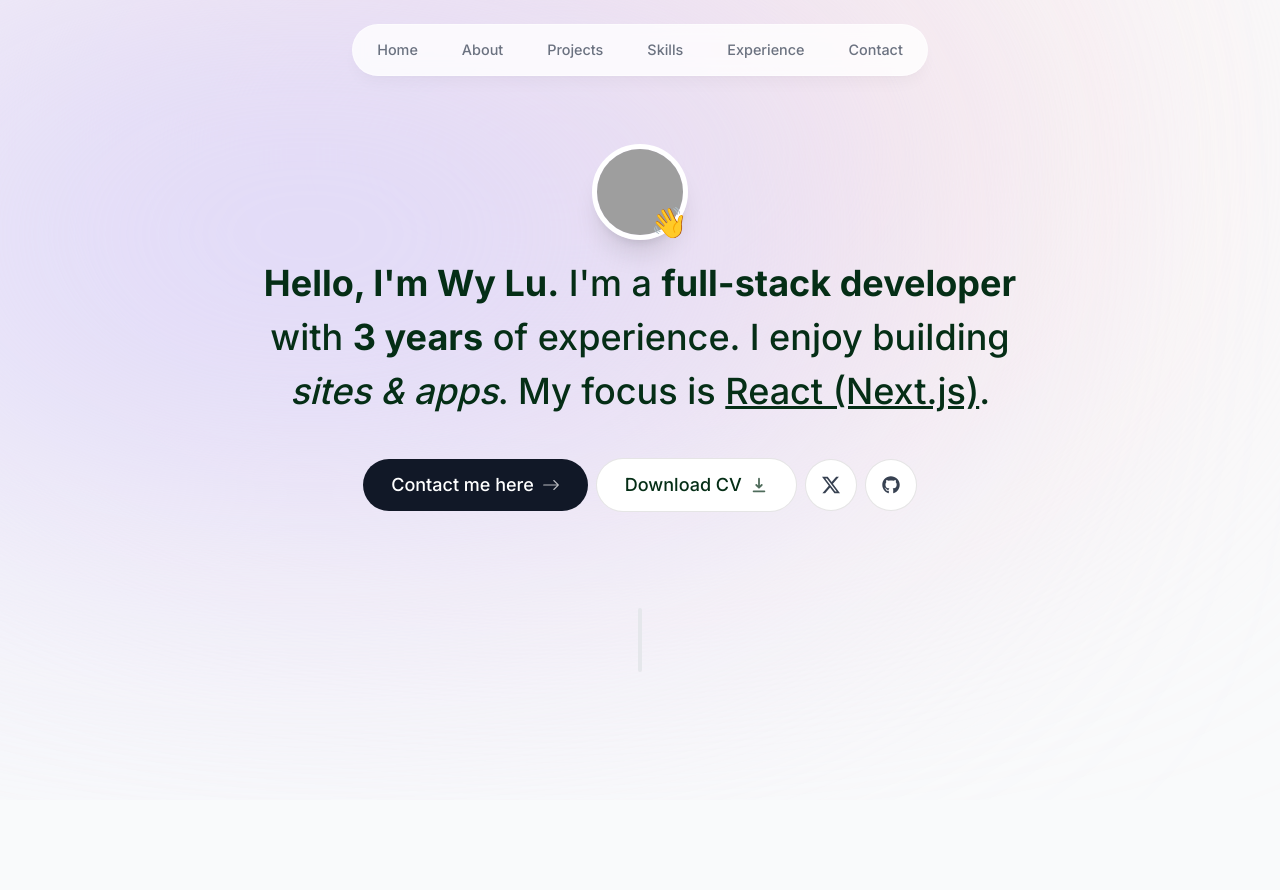
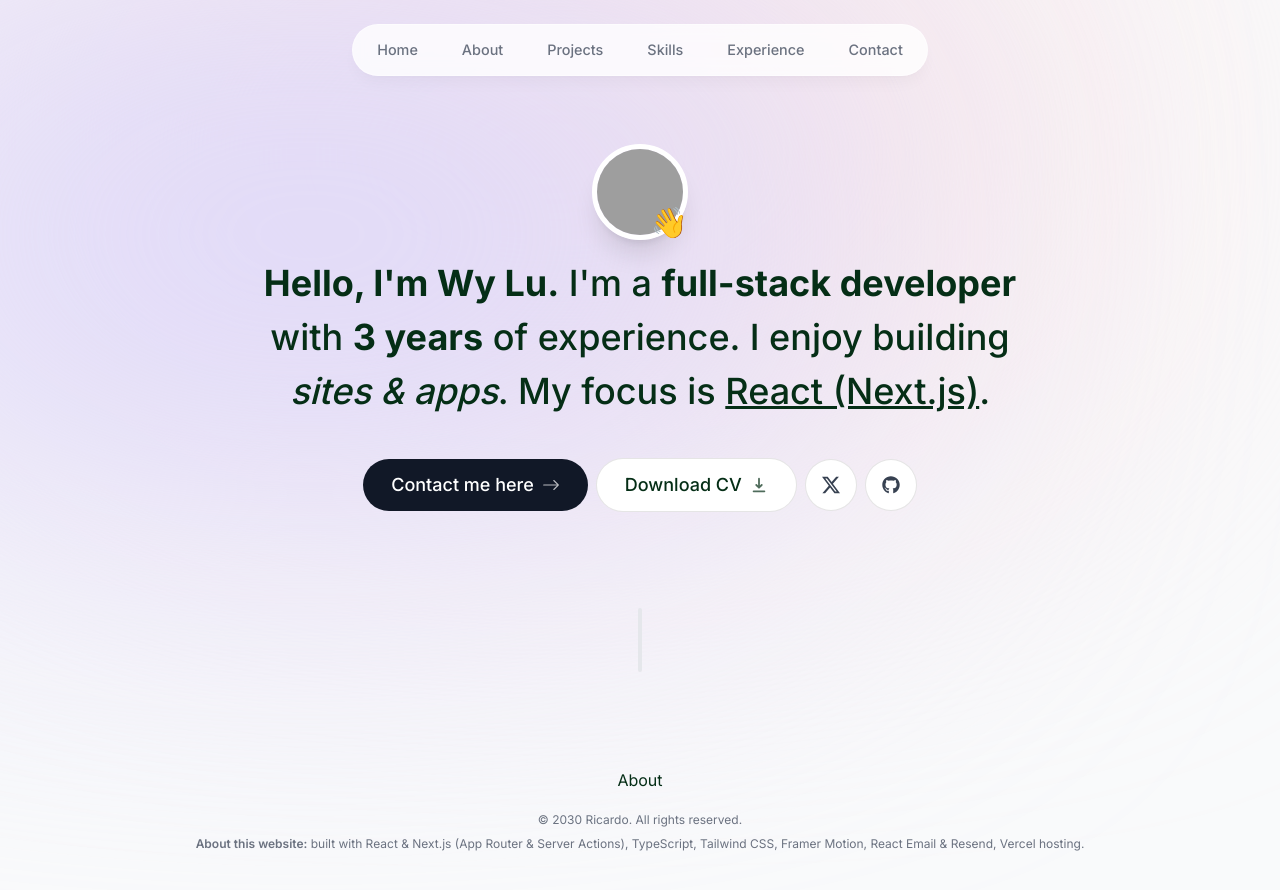
Before and after one commit to wylu1037/awesome-portfolio, a Next.js app: page / in a window 1280 px wide. Before the commit the page ends 800 px from the top, so only its background shows below. Built offline with nearby package versions, Linux system fonts and the light colour scheme; grey boxes are pictures that could not be loaded.

Commit message:
feat: add Footer component

```diff
--- a/app/layout.tsx
+++ b/app/layout.tsx
@@ -3,6 +3,7 @@ import { Inter } from "next/font/google";
 import "./globals.css";
 import React from "react";
 import Header from "@/components/Header";
+import Footer from "@/components/Footer";
 
 const inter = Inter({ subsets: ["latin"] });
 
@@ -18,11 +19,14 @@ export default function RootLayout({
 }>) {
   return (
     <html lang="en">
-      <body className={`${inter.className} relative bg-gray-50 text-green-950 pt-28 sm:pt-36`}>
+      <body
+        className={`${inter.className} relative bg-gray-50 text-green-950 pt-28 sm:pt-36`}
+      >
         <div className="absolute -z-10 top-[-6rem] right-[11rem] bg-[#fbe2e3] h-[31.25rem] w-[31.25rem] rounded-full blur-[11rem] sm:w-[68.75rem]"></div>
         <div className="absolute -z-10 top-[-1rem] left-[-35rem] bg-[#dbd7fb] h-[31.25rem] w-[50rem] rounded-full blur-[11rem] sm:w-[68.75rem] md:left-[-33rem] lg:left-[-28rem] xl:left-[-15rem] 2xl:left-[-5rem]"></div>
         <Header />
         {children}
+        <Footer />
       </body>
     </html>
   );
--- a/app/page.tsx
+++ b/app/page.tsx
@@ -1,3 +1,4 @@
+import About from "@/components/About";
 import Intro from "@/components/Intro";
 import SectionDivider from "@/components/SectionDivider";
 
@@ -6,6 +7,7 @@ export default function Home() {
     <div className="flex flex-col items-center px-4">
       <Intro />
       <SectionDivider />
+      <About />
     </div>
   );
 }
--- /dev/null
+++ b/components/About.tsx
@@ -0,0 +1,7 @@
+import React from 'react'
+
+export default function About() {
+  return (
+    <div className='mb-5'>About</div>
+  )
+}
--- /dev/null
+++ b/components/Footer.tsx
@@ -0,0 +1,16 @@
+import React from "react";
+
+export default function Footer() {
+  return (
+    <footer className="mb-10 px-4 text-center text-gray-500">
+      <small className="mb-2 block text-xs">
+        &copy; 2030 Ricardo. All rights reserved.
+      </small>
+      <p className="text-xs">
+        <span className="font-semibold">About this website:</span> built with
+        React & Next.js (App Router & Server Actions), TypeScript, Tailwind CSS,
+        Framer Motion, React Email & Resend, Vercel hosting.
+      </p>
+    </footer>
+  );
+}
```
